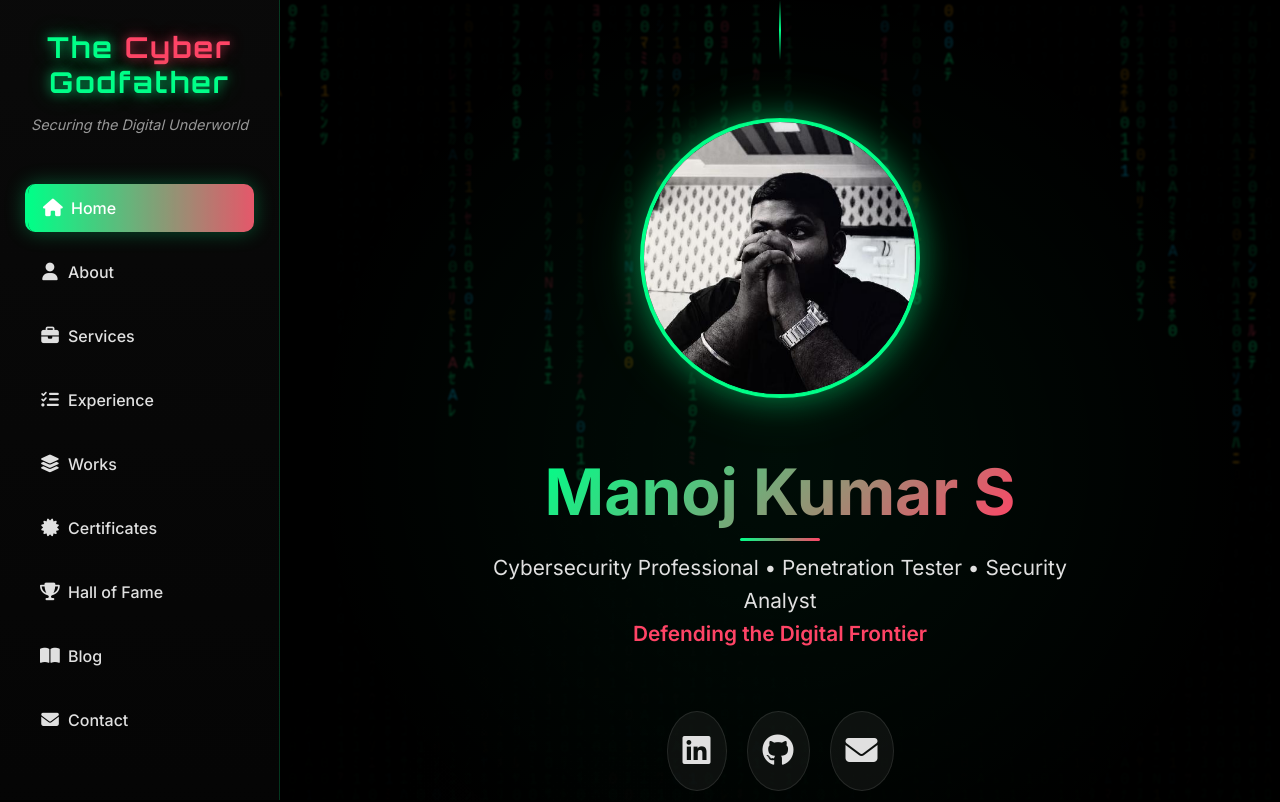
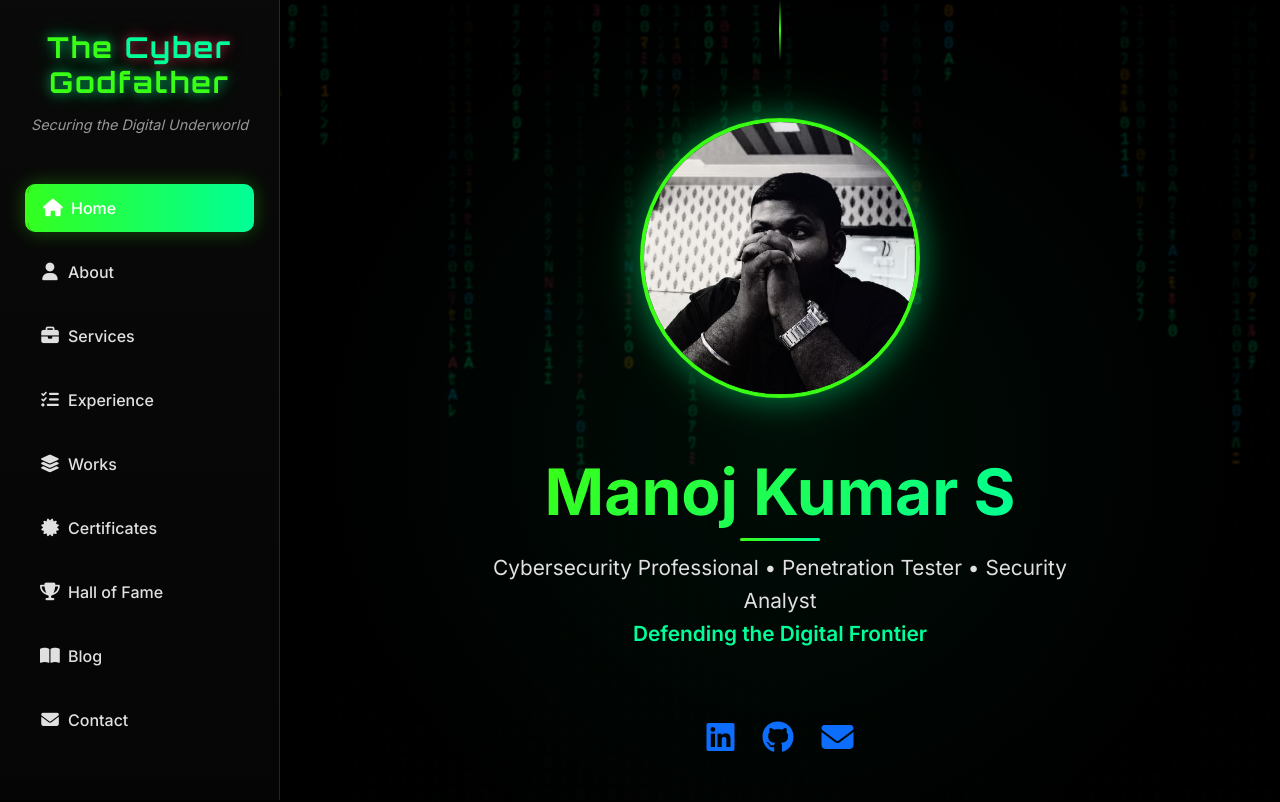
Before and after one commit to Manoj-Root/The-Cyber-Godfather, a plain HTML site: page index.html in a window 1280 px wide. Shown: the top 802 px of the page. Drawn offline with nearby package versions, Linux system fonts and the light colour scheme; animation ran at ten frames a second.

Commit message:
Update styles.css

```diff
--- a/styles.css
+++ b/styles.css
@@ -1,17 +1,17 @@
 /* Enhanced Portfolio Styles */
 
 :root {
-  --primary: #00ff88;
+  --primary: #39ff14;
   --primary-dark: #00cc66;
-  --accent: #ff4466;
-  --accent-dark: #cc3333;
+  --accent: #00ff99;
+  --accent-dark: #00b36b;
   --text-light: #e0e0e0;
   --text-lighter: #f0f0f0;
   --bg-dark: #0a0a0a;
   --bg-darker: #050505;
   --bg-card: rgba(15, 15, 15, 0.9);
-  --glow-primary: 0 0 20px rgba(0, 255, 136, 0.3);
-  --glow-accent: 0 0 20px rgba(255, 68, 102, 0.3);
+  --glow-primary: 0 0 20px rgba(57, 255, 20, 0.3);
+  --glow-accent: 0 0 20px rgba(0, 255, 153, 0.3);
 }
 
 * {
@@ -274,16 +274,12 @@ body {
 }
 
 .social-icons a {
-  color: var(--text-light);
   font-size: 2rem;
-  padding: 15px;
-  border-radius: 50%;
-  background: rgba(255, 255, 255, 0.05);
-  backdrop-filter: blur(10px);
-  border: 1px solid rgba(255, 255, 255, 0.1);
-  transition: all 0.3s cubic-bezier(0.4, 0, 0.2, 1);
-  position: relative;
-  overflow: hidden;
+  padding: 8px;
+}
+.social-icons {
+  gap: 12px;
+  margin-top: 15px;
 }
 
 .social-icons a::before {
@@ -300,16 +296,14 @@ body {
   z-index: -1;
 }
 
-.social-icons a:hover::before {
-  width: 100%;
-  height: 100%;
-}
+
 
 .social-icons a:hover {
   color: #fff;
   transform: translateY(-5px) scale(1.1);
-  box-shadow: 0 10px 25px rgba(0, 255, 136, 0.3);
+
 }
+
 
 /* About Section Enhancement */
 .about-me-container {
```
